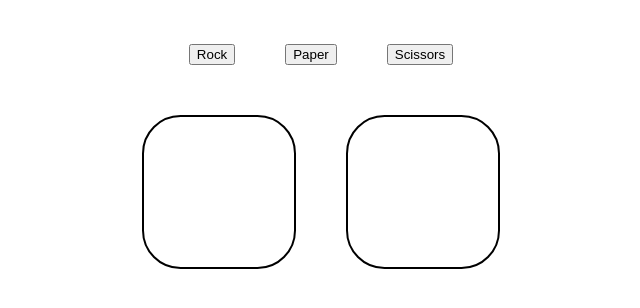
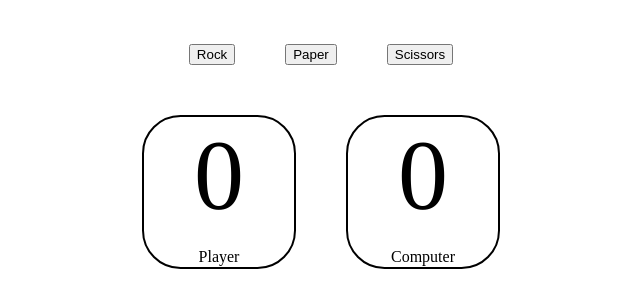
Before and after one commit to MangoMan3000/rock-paper-scissors, a plain HTML site: page index.html in a window 1280 px wide. Shown: the part 86-394 px from the top of the page, without its empty margins (319-959 px from the left). Drawn offline with Linux system fonts and the light colour scheme.

Commit message:
Showing scores in scorecards
Now showing scores in scorecards. Winning messages now showing on the
right of the scorecards, need to fix to sit below.

```diff
--- a/index.html
+++ b/index.html
@@ -18,8 +18,18 @@
         <button id="scissors">Scissors</button>
     </div>
     <div class="results">
-        <div id="playerScore" class="scorecard"></div>
-        <div id="computerScore" class="scorecard"></div>
+        <div class="scorecard">
+            <div id="playerScoreWindow"></div>
+            <div>
+                <p>Player</p>
+            </div>
+        </div>
+        <div class="scorecard">
+            <div id="computerScoreWindow"></div>
+            <div>
+                <p>Computer</p>
+            </div>
+        </div>
     </div>
 </body>
 </html>
--- a/js/script.js
+++ b/js/script.js
@@ -9,26 +9,23 @@ function computerPlay() {
 
 function playRound(playerSelection, computerSelection) {
 
-    console.log(playerSelection);
-    console.log(computerSelection);
     if (playerSelection == computerSelection) {
-        console.log(`It's a draw`)
+        displayResults.textContent = `It's a draw`
         return `It's a draw!`;
     } else if (playerSelection == "rock" && computerSelection == "paper" || playerSelection == "paper" && computerSelection == "scissors" || playerSelection == "scissors" && computerSelection == "rock") {
-        console.log(`${computerSelection} beats ${playerSelection}. You LOSE!!!`);
+        displayResults.textContent = `${computerSelection} beats ${playerSelection}. You LOSE!!!`;
         computerScore += 1;
-        console.log(computerScore)
+        computerResult.textContent = `${computerScore}`;
     } else {
-        console.log(`${playerSelection} beats ${computerSelection}. You WIN!!!`)
+        displayResults.textContent = `${playerSelection} beats ${computerSelection}. You WIN!!!`;
         playerScore += 1;
-        console.log(playerScore);
+        playerResult.textContent = `${playerScore}`;
     }
 }
 
 // Use game() to run playRound() 5 times //
 // If playRound results in a win += to count //
 // After 5 games, determineWinner to show score //
-
 function game() {
     let computerScore = 0;
     let playerScore = 0;
@@ -60,6 +57,18 @@ const btns = document.querySelectorAll('button');
 let computerScore = 0;
 let playerScore = 0;
 
+const results = document.querySelector(".results");
+const displayResults = document.createElement("div");
+results.appendChild(displayResults);
+
+
+const playerResult = document.getElementById("playerScoreWindow");
+playerResult.style.fontSize = "100px";
+playerResult.textContent = `${playerScore}`;
+
+const computerResult = document.getElementById("computerScoreWindow");
+computerResult.style.fontSize = "100px";
+computerResult.textContent = `${computerScore}`;
 
 btns.forEach((button) => {
     button.addEventListener('click', () =>  {
--- a/stylesheets/styles.css
+++ b/stylesheets/styles.css
@@ -20,7 +20,10 @@ button {
 }
 
 .scorecard {
-    justify-content: space-around;
+    display: flex;
+    flex-direction: column;
+    justify-content: space-between;
+    align-items: center;
     border-style: solid;
     border-radius: 25%;
     border-width: 2px;
```
